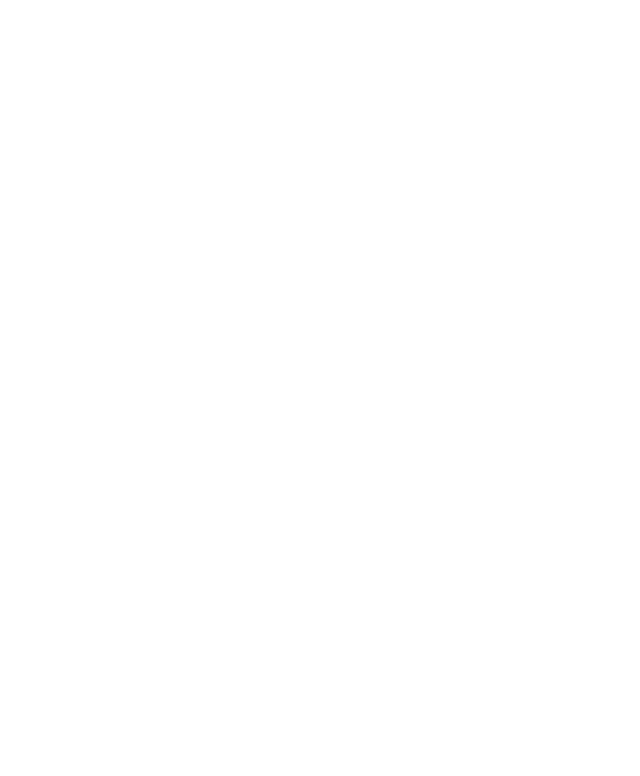
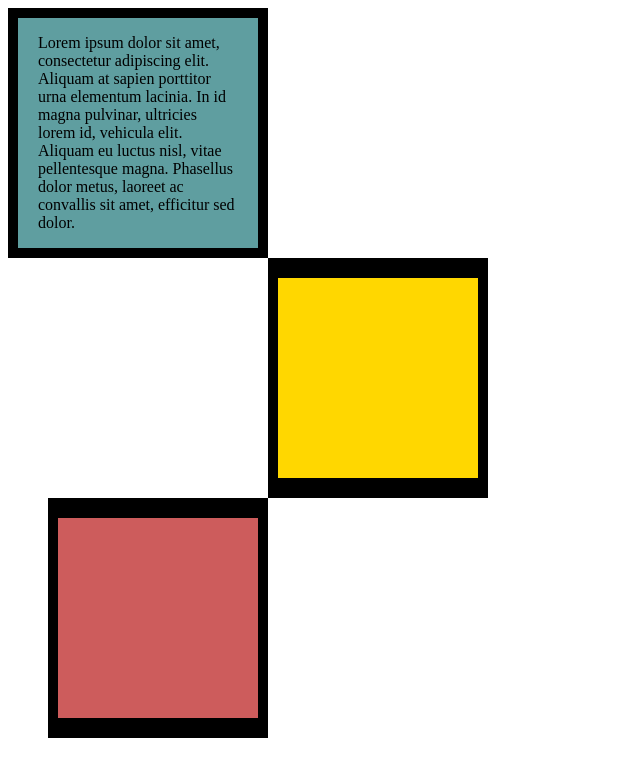
Before and after one commit to Kartikey0813/All-work-Web-Dev, a plain HTML site: page 6.3 CSS Box Model/index.html in a window 1280 px wide. Shown: the whole page, without its empty margins (0-640 px from the left). Drawn offline with Linux system fonts and the light colour scheme.

Commit message:
Todays work

```diff
--- a/6.3 CSS Box Model/index.html
+++ b/6.3 CSS Box Model/index.html
@@ -7,6 +7,35 @@
   <style>
     /* Write your CSS code here */
 
+    #div {
+      padding: 20px;
+      border: 10px solid black;
+      background-color: cadetblue;
+      padding-top: -0px;
+      padding-bottom: 30px;
+      width: 200px;
+      height: 200px;
+    }
+
+    #divv {
+      margin-left: 260px;
+      width: 200px;
+      height: 200px;
+      background-color: gold;
+      border: 10px solid black;
+      border-top: 20px solid;
+      border-bottom: 20px solid;
+    }
+
+    #divvv {
+      width: 200px;
+      height: 200px;
+      margin-left: 40px;
+      background-color: indianred;
+      border: 10px solid black;
+      border-top: 20px solid;
+      border-bottom: 20px solid;
+    }
   </style>
 </head>
 
@@ -29,6 +58,16 @@ Hint: Use the CSS inspector in Chrome.
 9. Set the margins for the divs so that each box corner touches the other. (See the goal image)
 -->
 
+<div class="Same" id="div">
+  <p>Lorem ipsum dolor sit amet, consectetur adipiscing elit. Aliquam at sapien porttitor urna elementum lacinia. In
+    id magna pulvinar, ultricies lorem id, vehicula elit. Aliquam eu luctus nisl, vitae pellentesque magna. Phasellus
+    dolor metus, laoreet ac convallis sit amet, efficitur sed dolor.</p>
+</div>
+<div id="divv">
+  <p></p>
+</div>
+<div id="divvv"></div>
+
 </body>
 
 </html>
--- /dev/null
+++ b/6.4 Motivation Meme Project/solution/solution.css
@@ -0,0 +1,21 @@
+body {
+  background-color: black;
+}
+h1 {
+  text-transform: uppercase;
+  font-size: 3rem;
+}
+
+.poster {
+  width: 50%;
+  margin-left: 25%;
+  margin-top: 100px;
+  color: white;
+  font-family: "Libre Baskerville", serif;
+  text-align: center;
+}
+
+.motivation-img {
+  border: 5px solid white;
+  width: 100%;
+}
```
Also changed, not shown: 6.4 Motivation Meme Project/index.html (added, +16 -0 lines), 6.4 Motivation Meme Project/solution/solution.html (added, +22 -0 lines), 6.4 Motivation Meme Project/assets/images/daenerys.jpeg (added), 6.4 Motivation Meme Project/solution/assets/images/daenerys.jpeg (added), 6.4 Motivation Meme Project/style.css (added), 1 other file.
